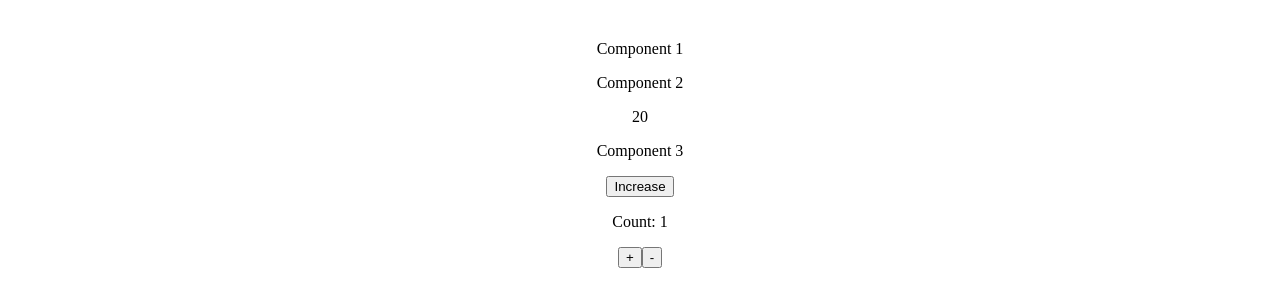
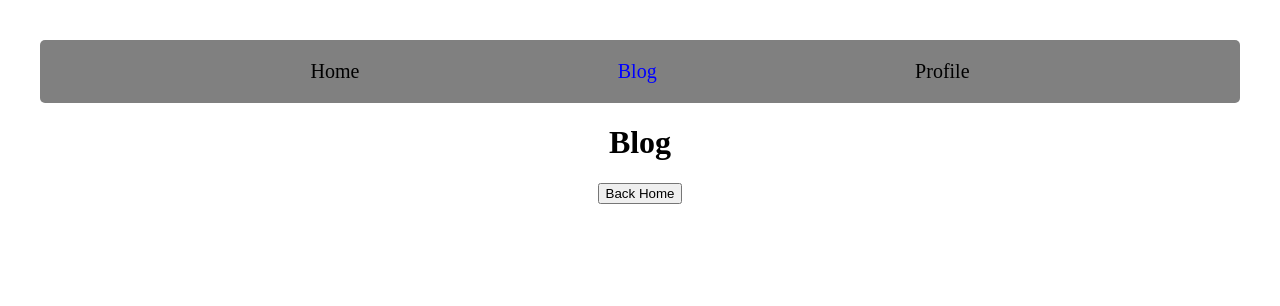
Before and after one commit to duynghiadev/app-shop-fe, a React (Vite) app in the folder react-tutorial/: page /blog in a window 1280 px wide. Shown: the top 306 px of the page. Built offline with nearby package versions, Linux system fonts and the light colour scheme.

Commit message:
19. Tìm hiểu về react-router-dom V6 trong reactJS

```diff
--- a/react-tutorial/package.json
+++ b/react-tutorial/package.json
@@ -11,7 +11,8 @@
   },
   "dependencies": {
     "react": "^18.3.1",
-    "react-dom": "^18.3.1"
+    "react-dom": "^18.3.1",
+    "react-router-dom": "^6.28.0"
   },
   "devDependencies": {
     "@eslint/js": "^9.15.0",
--- /dev/null
+++ b/react-tutorial/src/App2.jsx
@@ -0,0 +1,19 @@
+import { BrowserRouter, Route, Routes } from "react-router-dom";
+import "./App.css";
+import Home from "./pages/Home";
+import Blog from "./pages/Blog";
+import Profile from "./pages/Profile";
+
+const App2 = () => {
+  return (
+    <BrowserRouter>
+      <Routes>
+        <Route path="/" element={<Home />} />
+        <Route path="/blog" element={<Blog />} />
+        <Route path="/profile" element={<Profile />} />
+      </Routes>
+    </BrowserRouter>
+  );
+};
+
+export default App2;
--- /dev/null
+++ b/react-tutorial/src/components/Navigates/Navigate.jsx
@@ -0,0 +1,55 @@
+import { Link, useLocation } from "react-router-dom";
+
+const Navigate = () => {
+  const location = useLocation();
+  console.log("location:", { location });
+
+  const routes = [
+    {
+      href: "/",
+      title: "Home",
+    },
+    {
+      href: "/blog",
+      title: "Blog",
+    },
+    {
+      href: "/profile",
+      title: "Profile",
+    },
+  ];
+
+  return (
+    <div
+      style={{
+        backgroundColor: "gray",
+        fontSize: "20px",
+        display: "flex",
+        gap: 8,
+        padding: 20,
+        justifyContent: "space-evenly",
+        alignItems: "center",
+        borderRadius: 5,
+        cursor: "pointer",
+        color: "#000",
+      }}
+    >
+      {routes.map((item, index) => {
+        return (
+          <Link
+            key={index}
+            to={item.href}
+            style={{
+              textDecoration: "none",
+              color: item.href === location.pathname ? "blue" : "inherit",
+            }}
+          >
+            {item.title}
+          </Link>
+        );
+      })}
+    </div>
+  );
+};
+
+export default Navigate;
--- /dev/null
+++ b/react-tutorial/src/components/pages/Home.jsx
@@ -0,0 +1,12 @@
+import Navigate from "../components/Navigates/Navigate";
+
+const Home = () => {
+  return (
+    <>
+      <Navigate />
+      <h1>Home</h1>
+    </>
+  );
+};
+
+export default Home;
--- /dev/null
+++ b/react-tutorial/src/components/pages/Profile.jsx
@@ -0,0 +1,12 @@
+import Navigate from "../components/Navigates/Navigate";
+
+const Profile = () => {
+  return (
+    <>
+      <Navigate />
+      <h1>Profile</h1>
+    </>
+  );
+};
+
+export default Profile;
--- a/react-tutorial/src/main.jsx
+++ b/react-tutorial/src/main.jsx
@@ -2,10 +2,12 @@ import { StrictMode } from "react";
 import { createRoot } from "react-dom/client";
 import App from "./App.jsx";
 import App1 from "./App1.jsx";
+import App2 from "./App2.jsx";
 
 createRoot(document.getElementById("root")).render(
   <StrictMode>
     {/* <App /> */}
-    <App1 />
+    {/* <App1 /> */}
+    <App2 />
   </StrictMode>
 );
--- /dev/null
+++ b/react-tutorial/src/pages/Blog.jsx
@@ -0,0 +1,24 @@
+import { useNavigate } from "react-router-dom";
+import Navigate from "../components/Navigates/Navigate";
+
+const Blog = () => {
+  const navigate = useNavigate();
+
+  return (
+    <>
+      <Navigate />
+      <h1>Blog</h1>
+      <button
+        onClick={() =>
+          navigate("/", {
+            state: { name: "Hello" },
+          })
+        }
+      >
+        Back Home
+      </button>
+    </>
+  );
+};
+
+export default Blog;
--- /dev/null
+++ b/react-tutorial/src/pages/Home.jsx
@@ -0,0 +1,16 @@
+import { useLocation } from "react-router-dom";
+import Navigate from "../components/Navigates/Navigate";
+
+const Home = () => {
+  const location = useLocation();
+  console.log("location: ", location);
+
+  return (
+    <>
+      <Navigate />
+      <h1>Home</h1>
+    </>
+  );
+};
+
+export default Home;
--- /dev/null
+++ b/react-tutorial/src/pages/Profile.jsx
@@ -0,0 +1,12 @@
+import Navigate from "../components/Navigates/Navigate";
+
+const Profile = () => {
+  return (
+    <>
+      <Navigate />
+      <h1>Profile</h1>
+    </>
+  );
+};
+
+export default Profile;
```
Also changed, not shown: 2 other files (tests, documents, lock files or other folders).
